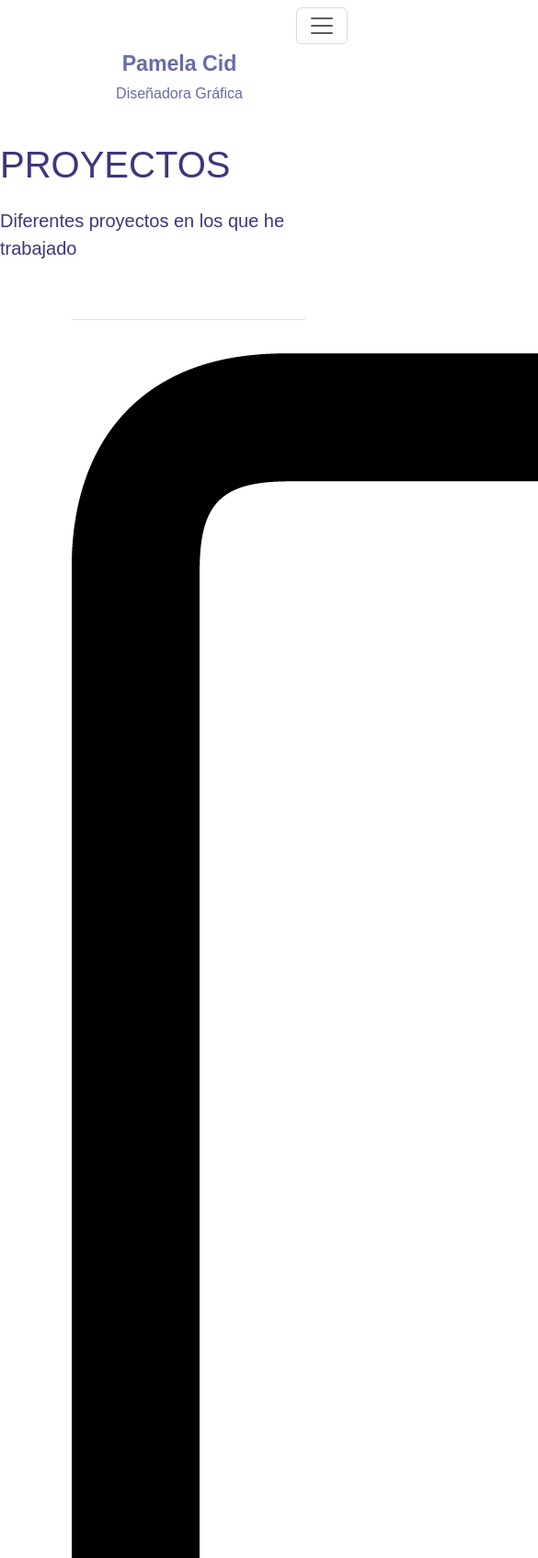
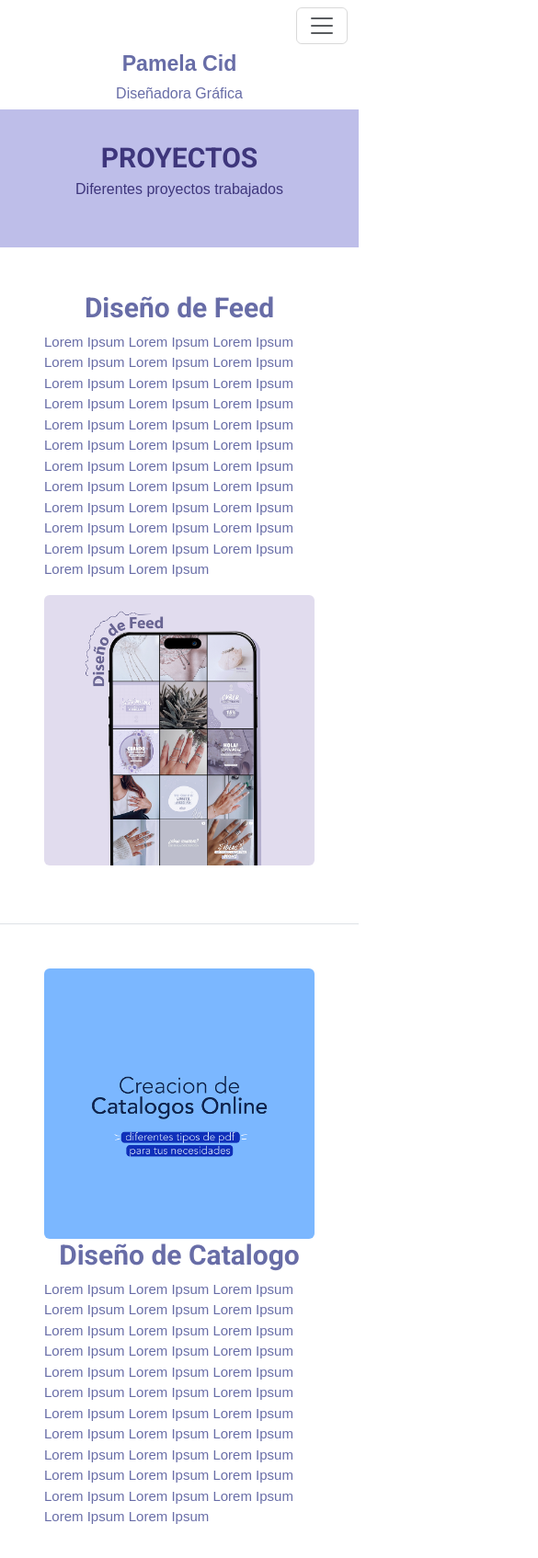
Before and after one commit to Pamelacid/bookpamela, a plain HTML site: page pages/proyectos.html in a window 390 px wide. Shown: the top 1694 px of the page at 92% size, 585 px wide, since content can reach past the window. Drawn offline with nearby package versions, Linux system fonts and the light colour scheme.

Commit message:
cambios en las paginas

```diff
--- a/pages/proyectos.html
+++ b/pages/proyectos.html
@@ -4,6 +4,9 @@
     <meta charset="utf-8">
     <meta name="viewport" content="width=device-width, initial-scale=1">
     <link href="https://cdn.jsdelivr.net/npm/bootstrap@5.3.3/dist/css/bootstrap.min.css" rel="stylesheet" integrity="sha384-QWTKZyjpPEjISv5WaRU9OFeRpok6YctnYmDr5pNlyT2bRjXh0JMhjY6hW+ALEwIH" crossorigin="anonymous">
+    <link rel="preconnect" href="https://fonts.googleapis.com">
+    <link rel="preconnect" href="https://fonts.gstatic.com" crossorigin>
+    <link href="https://fonts.googleapis.com/css2?family=Roboto:ital,wght@0,100;0,300;0,400;0,500;0,700;0,900;1,100;1,300;1,400;1,500;1,700;1,900&display=swap" rel="stylesheet">
     <link rel="stylesheet" href="../styles/style.css">
     <title>Diseñadora Gráfica</title>
 </head>
@@ -44,50 +47,64 @@
         <div>
             <div class="box-banner2">
                 <p class="Titulo-Proyecto">PROYECTOS</p>
-                <p class="Subitulo-Proyecto"> Diferentes proyectos en los que he trabajado</p>
-
+                <p class="Subitulo-Proyecto"> Diferentes proyectos trabajados</p>
             </div>
         </div>
-        <section class="section2">
-            <hr class="linea">
-            <div class="box-image-text">
-                 <img class="imagen-box1" src="../assets/image_1.png" alt="">
-                 <p class="parrafo-box1">
-                    Lorem ipsum Lorem ipsum Lorem ipsum Lorem ipsum Lorem ipsum Lorem ipsum Lorem ipsum Lorem ipsum
-                    Lorem ipsum  Lorem ipsum Lorem ipsum Lorem ipsum Lorem ipsum Lorem ipsum Lorem ipsumLorem
-                    ipsum Lorem ipsum Lorem ipsum Lorem ipsum Lorem ipsum Lorem ipsum Lorem ipsum Lorem ipsum Lorem
-                    ipsum
+        <section class="container border-bottom p-5 m-6 ">
+          <div class="row section-sobremi">
+              <div class="col-lg-6 col-md-12 align-self-center section-sobremi">
+                  <h3 class="h3-class">Diseño de Feed</h3>
+                  <p class="parrafo2">
+                     Lorem Ipsum Lorem Ipsum Lorem Ipsum Lorem Ipsum Lorem Ipsum
+                     Lorem Ipsum Lorem Ipsum Lorem Ipsum Lorem Ipsum Lorem Ipsum
+                     Lorem Ipsum Lorem Ipsum Lorem Ipsum Lorem Ipsum Lorem Ipsum
+                     Lorem Ipsum Lorem Ipsum Lorem Ipsum Lorem Ipsum Lorem Ipsum
+                     Lorem Ipsum Lorem Ipsum Lorem Ipsum Lorem Ipsum Lorem Ipsum
+                     Lorem Ipsum Lorem Ipsum Lorem Ipsum Lorem Ipsum Lorem Ipsum
+                     Lorem Ipsum Lorem Ipsum Lorem Ipsum Lorem Ipsum Lorem Ipsum
                   </p>
               </div>
-            <hr class="linea">
-            <div class="box-image-text">
-                <p class="parrafo-box1">
-                    Lorem ipsum Lorem ipsum Lorem ipsum Lorem ipsum Lorem ipsum Lorem ipsum Lorem ipsum Lorem ipsum
-                    Lorem ipsum  Lorem ipsum Lorem ipsum Lorem ipsum Lorem ipsum Lorem ipsum Lorem ipsumLorem
-                    ipsum Lorem ipsum Lorem ipsum Lorem ipsum Lorem ipsum Lorem ipsum Lorem ipsum Lorem ipsum Lorem
-                    ipsum
-                </p>
-                <img class="imagen-box1" src="../assets/image_1.png" alt="">
+              <div class="col-lg-6 col-md-12">
+                  <img class="rounded img-fluid" src="../assets/diseno_de_feed_1.png" alt="">
               </div>
-           <hr class="linea">
-           <div class="box-image-text">
-                <img class="imagen-box1" src="../assets/image_1.png" alt="">
-                <p class="parrafo-box1">
-                   Lorem ipsum Lorem ipsum Lorem ipsum Lorem ipsum Lorem ipsum Lorem ipsum Lorem ipsum Lorem ipsum
-                   Lorem ipsum  Lorem ipsum Lorem ipsum Lorem ipsum Lorem ipsum Lorem ipsum Lorem ipsumLorem
-                   ipsum Lorem ipsum Lorem ipsum Lorem ipsum Lorem ipsum Lorem ipsum Lorem ipsum Lorem ipsum Lorem
-                   ipsum
+         </div>
+      </section>
+      <section class="container border-bottom p-5 m-6 ">
+        <div class="row section-sobremi">
+            <div class="col-lg-6 col-md-12">
+                <img class="rounded img-fluid" src="../assets/diseno_de_feed_4.png" alt="">
+            </div>
+            <div class="col-lg-6 col-md-12 align-self-center section-sobremi">
+              <h3 class="h3-class">Diseño de Catalogo</h3>
+              <p class="parrafo2">
+                 Lorem Ipsum Lorem Ipsum Lorem Ipsum Lorem Ipsum Lorem Ipsum
+                 Lorem Ipsum Lorem Ipsum Lorem Ipsum Lorem Ipsum Lorem Ipsum
+                 Lorem Ipsum Lorem Ipsum Lorem Ipsum Lorem Ipsum Lorem Ipsum
+                 Lorem Ipsum Lorem Ipsum Lorem Ipsum Lorem Ipsum Lorem Ipsum
+                 Lorem Ipsum Lorem Ipsum Lorem Ipsum Lorem Ipsum Lorem Ipsum
+                 Lorem Ipsum Lorem Ipsum Lorem Ipsum Lorem Ipsum Lorem Ipsum
+                 Lorem Ipsum Lorem Ipsum Lorem Ipsum Lorem Ipsum Lorem Ipsum
               </p>
           </div>
-           <hr class="linea">
-           <div class="box-image-text">
-               <p class="parrafo-box1">
-                   Lorem ipsum Lorem ipsum Lorem ipsum Lorem ipsum Lorem ipsum Lorem ipsum Lorem ipsum Lorem ipsum
-                   Lorem ipsum  Lorem ipsum Lorem ipsum Lorem ipsum Lorem ipsum Lorem ipsum Lorem ipsumLorem
-                   ipsum Lorem ipsum Lorem ipsum Lorem ipsum Lorem ipsum Lorem ipsum Lorem ipsum Lorem ipsum Lorem
-                   ipsum
+       </div>
+    </section>
+    <section class="container border-bottom p-5 m-6 ">
+      <div class="row section-sobremi">
+          <div class="col-lg-6 col-md-12 align-self-center section-sobremi">
+              <h3 class="h3-class">Post Social Media</h3>
+              <p class="parrafo2">
+                 Lorem Ipsum Lorem Ipsum Lorem Ipsum Lorem Ipsum Lorem Ipsum
+                 Lorem Ipsum Lorem Ipsum Lorem Ipsum Lorem Ipsum Lorem Ipsum
+                 Lorem Ipsum Lorem Ipsum Lorem Ipsum Lorem Ipsum Lorem Ipsum
+                 Lorem Ipsum Lorem Ipsum Lorem Ipsum Lorem Ipsum Lorem Ipsum
+                 Lorem Ipsum Lorem Ipsum Lorem Ipsum Lorem Ipsum Lorem Ipsum
+                 Lorem Ipsum Lorem Ipsum Lorem Ipsum Lorem Ipsum Lorem Ipsum
+                 Lorem Ipsum Lorem Ipsum Lorem Ipsum Lorem Ipsum Lorem Ipsum
               </p>
-               <img class="imagen-box1" src="../assets/image_1.png" alt="">
+          </div>
+          <div class="col-lg-6 col-md-12">
+              <img class="rounded img-fluid" src="../assets/diseno_de_feed_9.png" alt="">
+          </div>
       </div>
     </section>
     </main>
--- a/styles/style.css
+++ b/styles/style.css
@@ -3,7 +3,9 @@
     margin: 0;
     padding: 0;
 }
-
+p{
+    margin-bottom: 0;
+}
 body{
     font-family: Arial, Helvetica, sans-serif;
 }
@@ -23,7 +25,7 @@ ul{
     margin: 0px 0px 10px 0px;
 
 }
-@media (max-width: 992px){
+@media (max-width: 991px){
     ul{
         align-items: flex-end;
     }
@@ -67,16 +69,38 @@ li{
     width: 100%;
     height: 100%;
 }
-/* inicio CSS proyectos.html*/
+.footer-class{
+    width: 100%;
+    height: auto;
+    padding: 2%;
+    background-color: rgb(164, 170, 221);
+    color: white;
+}
+/* inicio CSS proyectos.html y Servicios.html*/
 
+.box-banner2{
+    background-color: rgb(190, 190, 233);
+    display: flex;
+    flex-direction: column;
+    width: 100%;
+    height: 150px;
+}
 .Titulo-Proyecto{
     color: rgb(62, 54, 124);
-    font-size: 40px;
-    padding-top: 30px
+    font-family: "Roboto", system-ui;
+    font-weight: 700;
+    font-style: normal;
+    font-size: 30px;
+    padding-top: 30px;
+    display: flex;
+    flex-direction: row;
+    justify-content: center;
 }
 .Subitulo-Proyecto{
     color: rgb(62, 54, 124);
-    font-size: 20px;
+    display: flex;
+    flex-direction: row;
+    justify-content: center;
 }
 .section2{
     align-items: center;
@@ -108,14 +132,24 @@ li{
     padding-right: 15%;
     padding-top: 30px;
 }
-.boton{
+.boton-descargar{
     color: rgb(48, 30, 113);
     width: 150px;
     height: 30px;
+    margin-left: 5%;
 }
-h3{
+h3.h3-class{
     color: rgb(104, 109, 167);
-    font-size: 20px;
+    font-size: 30px;
+    font-family: "Roboto", system-ui;
+    font-weight: 700;
+    font-style: normal;
+}
+.h4-class{
+    color: rgb(104, 109, 167);
+    font-size: 17px;
+    font-family: "Roboto", system-ui;
+    font-weight: 500;
     font-style: normal;
 }
 .parrafo2{
@@ -125,6 +159,22 @@ h3{
 }
 h4{
     color: rgb(104, 109, 167);
+}
+@media (max-width: 991px){
+    .section-sobremi{
+        padding-bottom: 5%;
+        display: flex;
+        flex-direction: column;
+        justify-content: center;
+        align-items: center;
+    }
+    .boton-descargar{
+        padding: 0;
+        margin: 0;
+        flex-direction: column;
+        justify-content: center;
+        align-items: center;
+    }
 }
 /*Contacto.html*/
 
```
Also changed, not shown: index.html (+7 -4 lines), pages/contacto.html (+3 -0 lines), pages/servicio.html (+52 -34 lines), pages/sobremi.html (+16 -11 lines), assets/diseño_de_feed.png (renamed from assets/diseno_de_feed.png), assets/diseño_de_feed_8.png (renamed from assets/diseno_de_feed8.png), 1 other file. Lines whose indentation alone changed are shown as unchanged.
